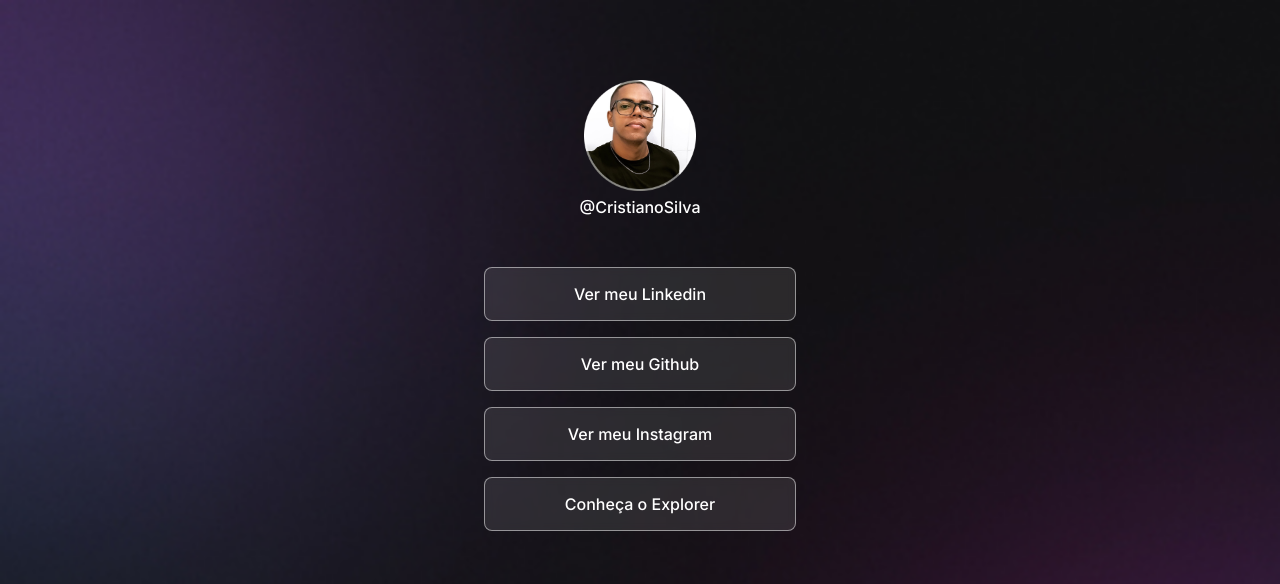
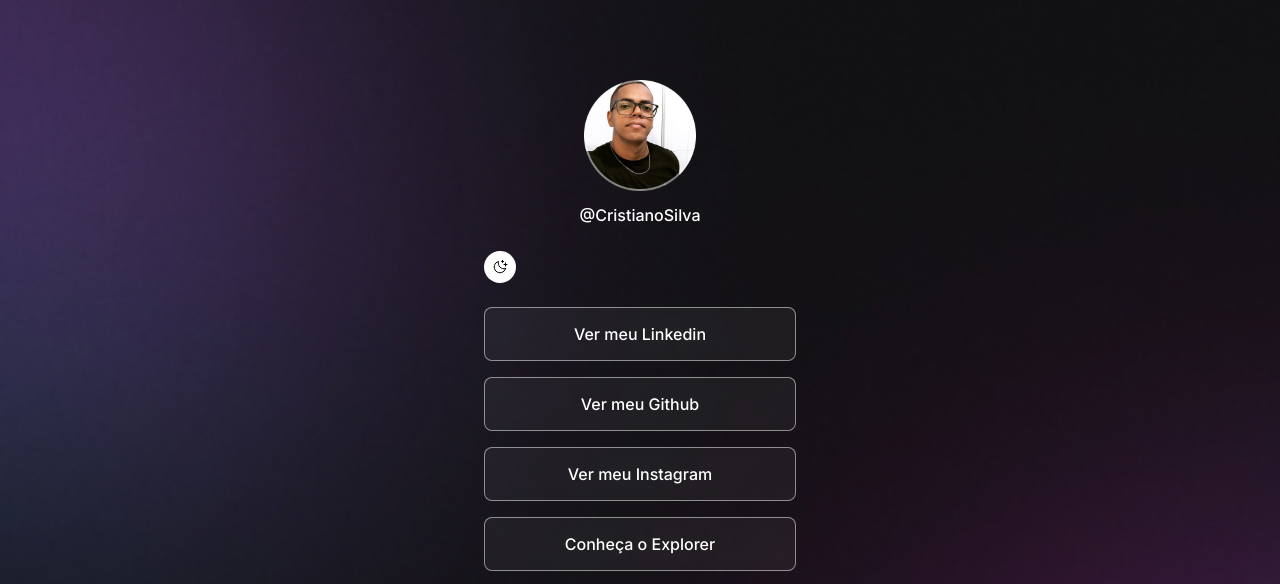
Before and after one commit to Cristiano-cyber/Profile, a plain HTML site: page index.html in a window 1280 px wide. Shown: the top 584 px of the page. Drawn offline with nearby package versions, Linux system fonts and the light colour scheme.

Commit message:
Adicionando botão para estilizar tema escuro ou claro.

```diff
--- a/index.html
+++ b/index.html
@@ -1,5 +1,5 @@
 <!DOCTYPE html>
-<html lang="en">
+<html lang="en" class="">
   <head>
     <link rel="preconnect" href="https://fonts.googleapis.com" />
     <link rel="preconnect" href="https://fonts.gstatic.com" crossorigin />
@@ -17,6 +17,13 @@
       <div id="profile">
         <img src="./assets/avatar.png" alt="imagem de perfil do usuário" />
         <p>@CristianoSilva</p>
+      </div>
+
+      <div id="switch">
+        <button>
+          <img src="" alt="" />
+        </button>
+        <span></span>
       </div>
       <ul>
         <li>
--- a/style.css
+++ b/style.css
@@ -4,16 +4,33 @@
   box-sizing: border-box;
 }
 
+:root {
+  --text-color: #ffffff;
+  --bg-url: url(./assets/bg-mobile.jpg);
+  --stroke-color: rgba(255, 255, 255, 0.5);
+  --surface-color: rgba(255, 255, 255, 0.05);
+  --surface-color-hover: rgba(0, 0, 0, 0.02);
+  --highlight-color: rgba(255, 255, 255, 0.2);
+  --switch-br-url: url(./assets/MoonStars.svg);
+}
+
+.ligth {
+  --text-color: black;
+  --bg-url: url(./assets/bg-mobile-light.jpg);
+  --stroke-color: rgba(0, 0, 0, 0.5);
+  --surface-color: rgba(0, 0, 0, 0.05);
+  --surface-color-hover: rgba(0, 0, 0, 0.02);
+  --high-light-color: rgba(0, 0, 0, 0.1);
+  --switch-br-url: url(./assets/Sun.svg);
+}
+
 body {
-  background-image: url(./assets/bg-mobile.jpg);
-  background-repeat: no-repeat;
-  background-position: top center;
-  background-size: cover;
+  background: var(--bg-url) no-repeat top center/cover;
 }
 
 body * {
   font-family: "Inter", sans-serif;
-  color: #ffffff;
+  color: var(--text-color);
 }
 
 #container {
@@ -34,6 +51,7 @@ body * {
 #profile p {
   font-weight: 500;
   line-height: 24px;
+  margin-top: 8px;
 }
 
 /* links */
@@ -54,8 +72,8 @@ ul li a {
 
   padding: 16px 24px;
 
-  background: rgba(255, 255, 255, 0.1);
-  border: 1px solid rgba(255, 255, 255, 0.5);
+  background: var(--surface-color);
+  border: 1px solid var(--stroke-color);
   border-radius: 8px;
 
   backdrop-filter: blur(4px);
@@ -68,15 +86,15 @@ ul li a {
 }
 
 ul li a:hover {
-  background: rgba(255, 255, 255, 0.05);
-  border: 1.5px solid #ffffff;
+  background: var(--surface-color-hover);
+  border: 1.5px solid var(--text-color);
 }
 
 #social-links {
   display: flex;
   justify-content: center;
 
-  padding: 32px 0;
+  padding: 24px 0;
 
   font-size: 24px;
 }
@@ -91,7 +109,7 @@ ul li a:hover {
 }
 
 #social-links a:hover {
-  background: rgb(255, 255, 255, 0.2);
+  background: var(--highlight-color);
 }
 
 footer {
@@ -99,3 +117,11 @@ footer {
   text-align: center;
   font-size: 14px;
 }
+
+#switch button {
+  width: 32px;
+  height: 32px;
+  background: white var(--switch-br-url) no-repeat center;
+  border: 0;
+  border-radius: 50%;
+}
```
